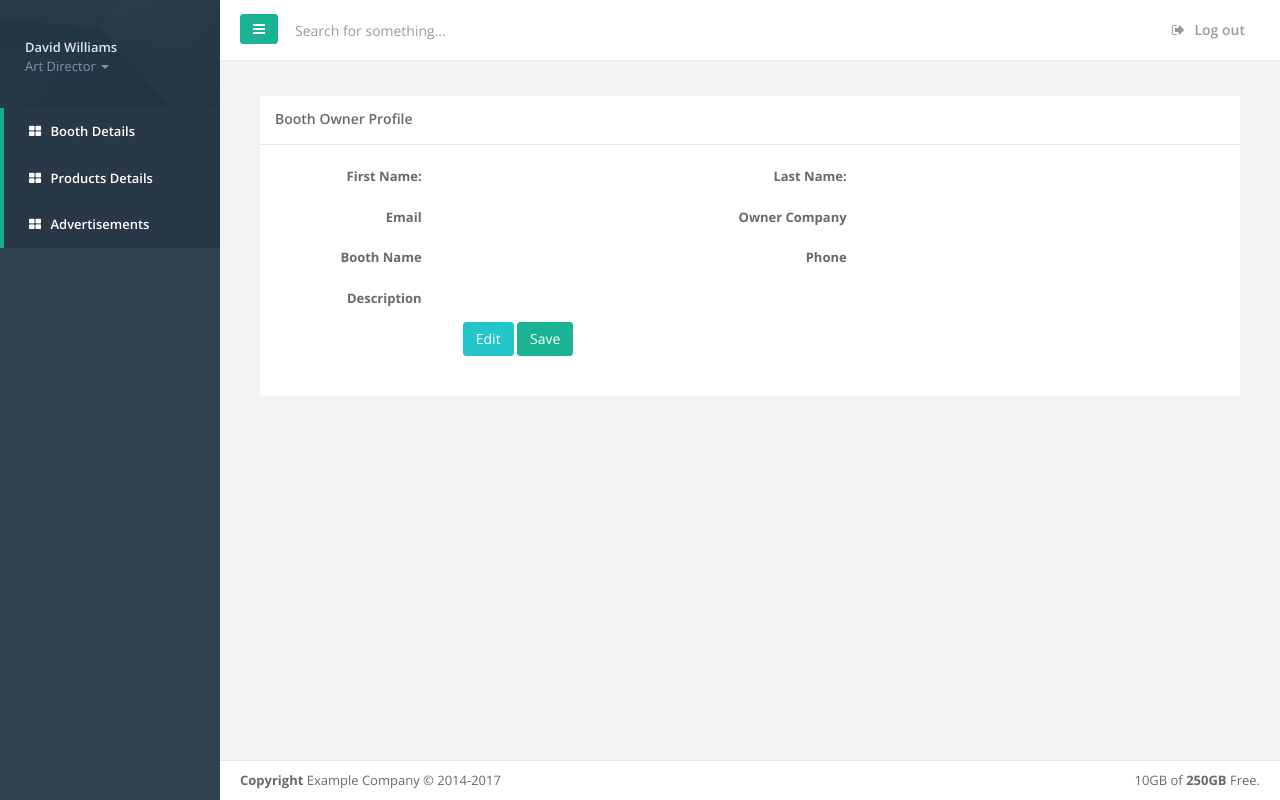
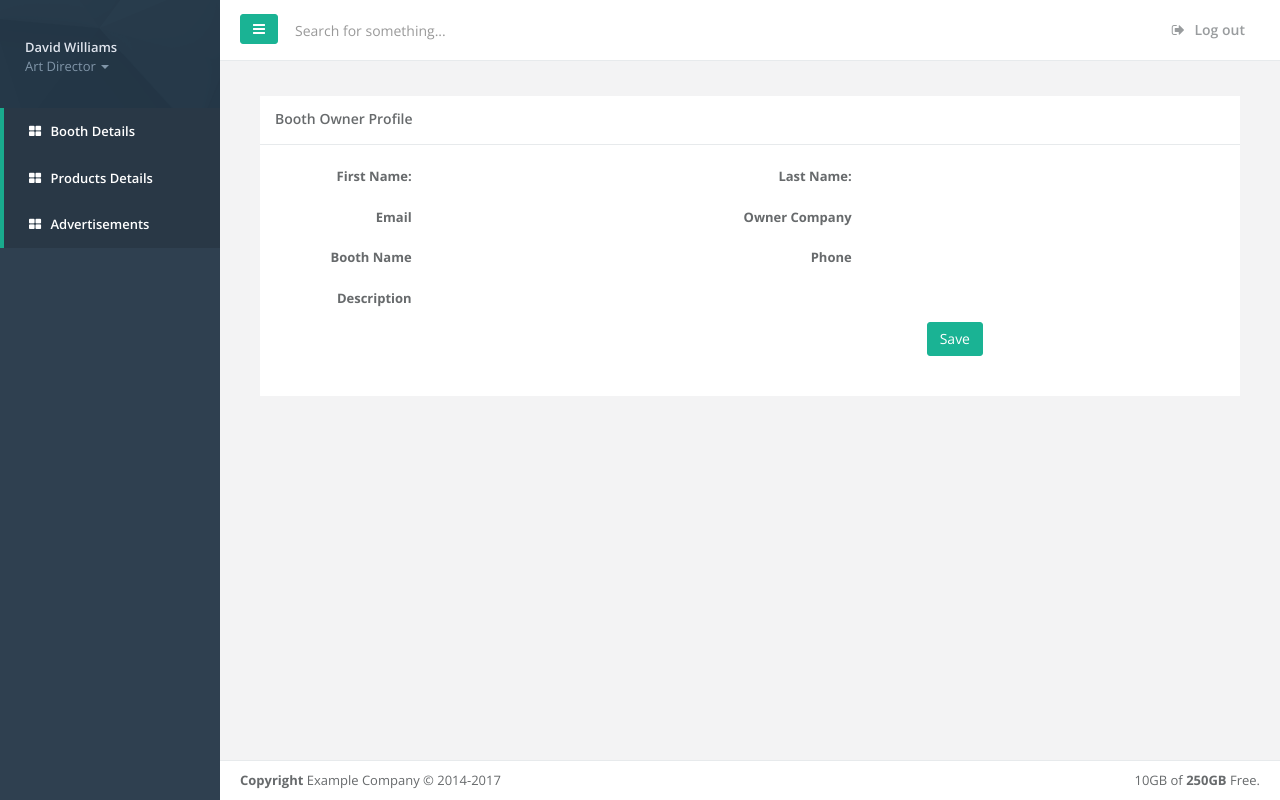
Before and after one commit to ParsIOT/rahjoo_server, a Django app: template templates/Booth_Management.html in a window 1280 px wide. Run offline with Django 3.2, Linux system fonts and the light colour scheme; the template is opened without the code that fills it: values that come from a table or form of the project are taken from there, others are empty; parts of the project's set-up code (start-up, migrations or seed data) failed here and were passed over; some libraries are stand-ins or nearby versions.

Commit message:
Change booth management UI

```diff
--- a/boothManagement/forms.py
+++ b/boothManagement/forms.py
@@ -13,13 +13,13 @@ class Booth_Owner_Profile(forms.ModelForm):
 		self.request = kwargs.pop('request', None)
 		super(Booth_Owner_Profile, self).__init__(*args, **kwargs)
 
-	firstName = forms.CharField(max_length=100, widget=forms.TextInput(attrs={'class': 'form-control editable_element', 'disabled': 'true'}))
-	lastName = forms.CharField(max_length=100, widget=forms.TextInput(attrs={'class': 'form-control editable_element', 'disabled': 'true'}))
-	email = forms.EmailField(max_length=40, widget=forms.TextInput(attrs={'class': 'form-control editable_element', 'disabled': 'true'}))
-	boothName = forms.CharField(max_length=50, widget=forms.TextInput(attrs={'class': 'form-control editable_element', 'disabled': 'true'}))
-	company = forms.CharField(max_length=50, widget=forms.TextInput(attrs={'class': 'form-control editable_element', 'disabled': 'true'}))
-	phone = forms.CharField(max_length=12, widget=forms.TextInput(attrs={'class': 'form-control editable_element', 'disabled': 'true'}))
-	description = forms.CharField(max_length=300, widget=forms.Textarea(attrs={'class': 'form-control editable_element', 'disabled': 'true'}))
+	firstName = forms.CharField(max_length=100, widget=forms.TextInput(attrs={'class': 'form-control'}))
+	lastName = forms.CharField(max_length=100, widget=forms.TextInput(attrs={'class': 'form-control'}))
+	email = forms.EmailField(max_length=40, widget=forms.TextInput(attrs={'class': 'form-control'}))
+	boothName = forms.CharField(max_length=50, widget=forms.TextInput(attrs={'class': 'form-control'}))
+	company = forms.CharField(max_length=50, widget=forms.TextInput(attrs={'class': 'form-control'}))
+	phone = forms.CharField(max_length=12, widget=forms.TextInput(attrs={'class': 'form-control '}))
+	description = forms.CharField(max_length=300, widget=forms.Textarea(attrs={'class': 'form-control', 'rows': '6'}))
 
 	def clean(self):
 		super(Booth_Owner_Profile, self).clean()
--- a/templates/Booth_Management.html
+++ b/templates/Booth_Management.html
@@ -16,6 +16,7 @@
                     </div>
                     <div class="ibox-content">
                         <form action="" method="post" class="form-horizontal">{% csrf_token %}
+                            <div class="row">
                                 <div class="col-md-12">
                                     <div class="form-group col-md-6">
                                         <label class="col-sm-4 control-label">First Name:</label>
@@ -30,6 +31,8 @@
                                         </div>
                                     </div>
                                 </div>
+                            </div>
+                            <div class="row">
                                 <div class="col-md-12">
                                     <div class="form-group col-md-6">
                                         <label class="col-sm-4 control-label">Email</label>
@@ -44,6 +47,8 @@
                                         </div>
                                     </div>
                                 </div>
+                            </div>
+                            <div class="row">
                                 <div class="col-md-12">
                                     <div class="form-group col-md-6">
                                         <label class="col-sm-4 control-label">Booth Name</label>
@@ -58,6 +63,8 @@
                                         </div>
                                     </div>
                                 </div>
+                            </div>
+                            <div class="row">
                                 <div class="col-md-12">
                                     <div class="form-group">
                                         <label class="col-sm-2 control-label">Description</label>
@@ -66,10 +73,14 @@
                                         </div>
                                     </div>
                                 </div>
+                            </div>
+                            <div class="row">
+                                <div class="col-md-12">
                                     <div class="form-group">
-                                <div class="col-sm-4 text-right">
-                                    <button type="button" id="edit_button" class="btn btn-info">Edit</button>
+                                        <div class="col-sm-4 pull-right">
                                             <button type="submit" id="save_button" class="btn btn-primary">Save</button>
+                                        </div>
+                                    </div>
                                 </div>
                             </div>
                         </form>
@@ -84,12 +95,7 @@
 
     <script>
         $(document).ready(function () {
-
             $('.footable').footable();
-
-            $("#edit_button").click(function () {
-                $(".editable_element").prop('disabled', false);
-            });
         });
     </script>
 {% endblock script %}
```
Lines whose indentation alone changed are shown as unchanged.
